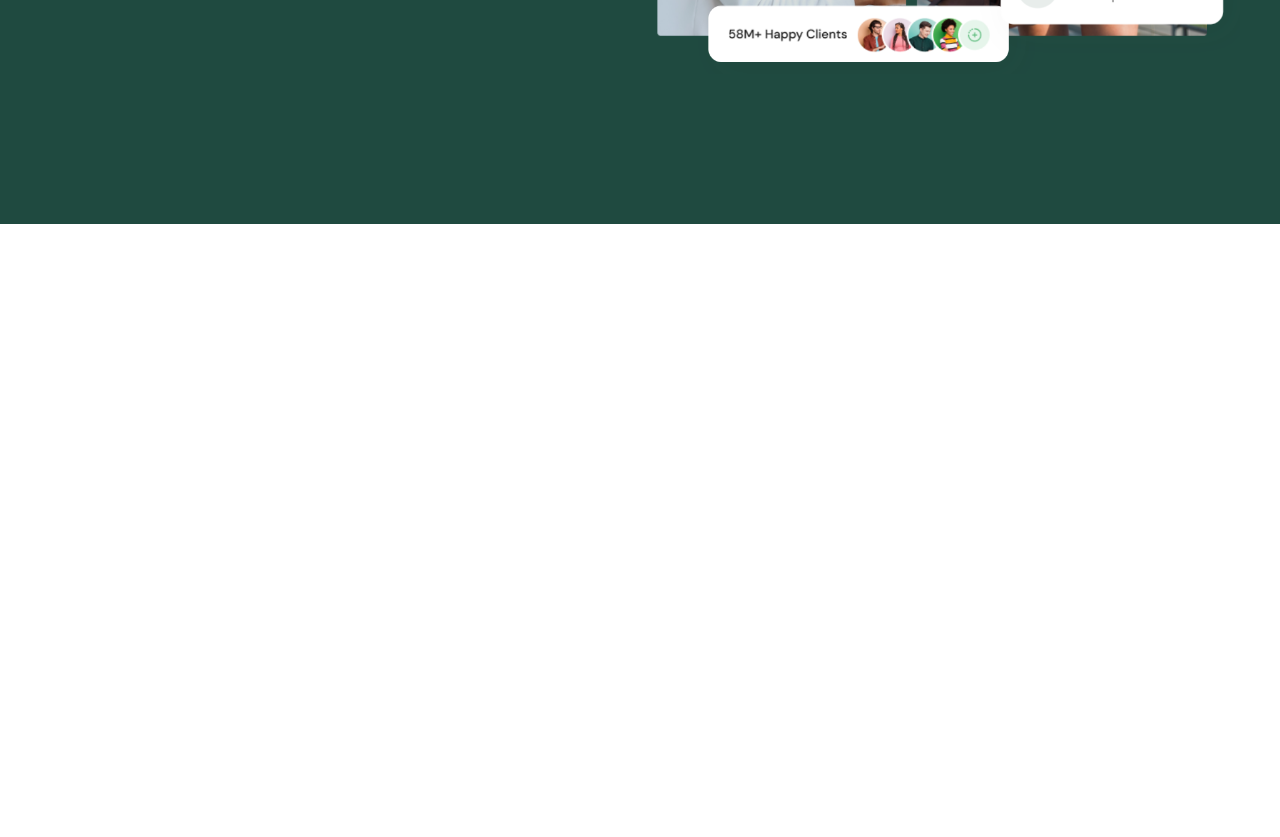
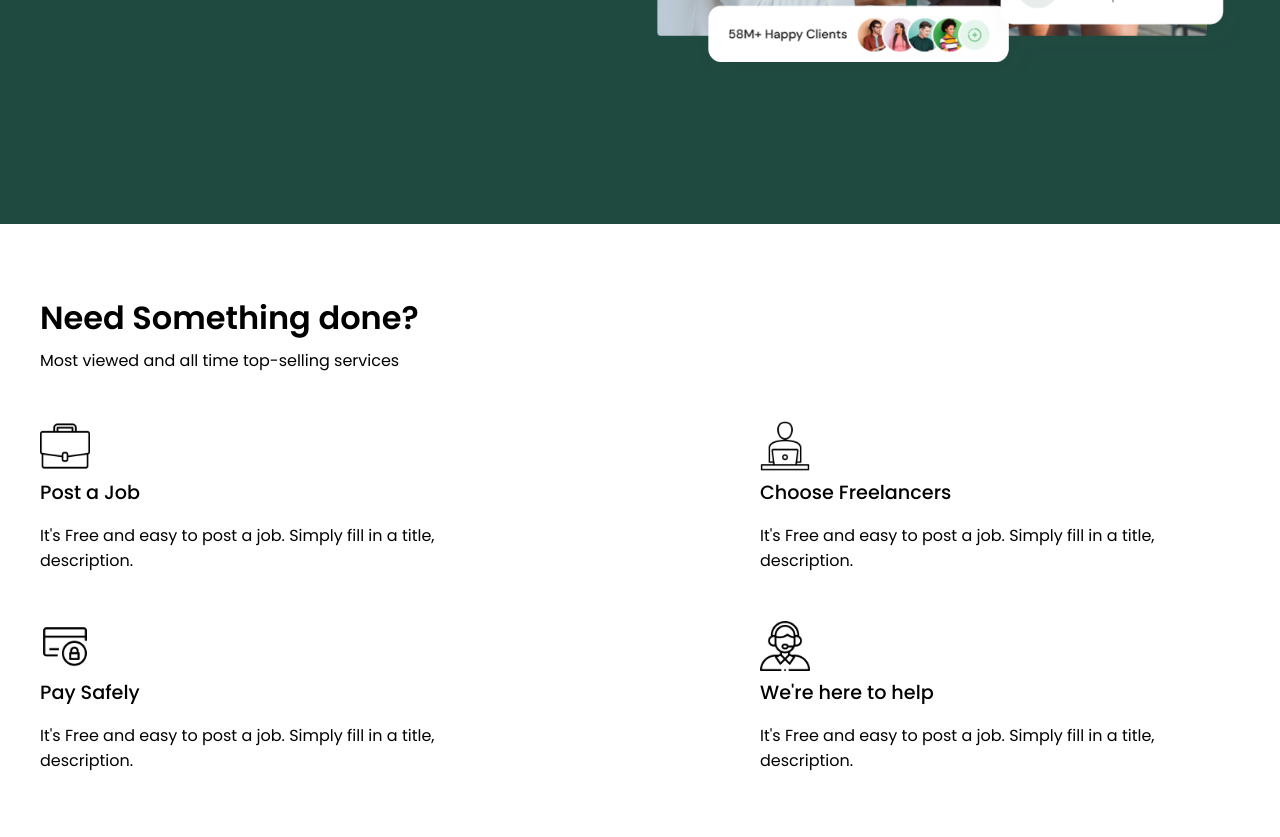
Before and after one commit to BharathTR5/CODSOFT-Job-Board-Task2, a plain HTML site: page index.html in a window 1280 px wide. Shown: the part 576-1413 px from the top of the page. Before the commit the page ends 800 px from the top, so only its background shows below. Drawn offline with nearby package versions, Linux system fonts and the light colour scheme.

Commit message:
Created Features Section

```diff
--- a/index.html
+++ b/index.html
@@ -22,6 +22,7 @@
   </nav>
 </header>
 
+<!-- Hero Section -->
 <section class="hero">
   <div class="hero-box obj-width">
     <div class="h-left">
@@ -38,6 +39,38 @@
   </div>
 </section>
 
+
+<!--Features Section -->
+ <section class="features sec-space obj-width" id="">
+  <h2>Need Something done?</h2>
+  <p>Most viewed and all time top-selling services</p>
+  <div class="fe-box">
+    <div>
+      <img src="Images/fe 1.png" alt="">
+      <h3>Post a Job</h3>
+      <p>It's Free and easy to post a job. Simply fill in a title, description.</p>
+    </div>
+
+    <div>
+     <img src="Images/fe 2.png" alt="">
+     <h3>Choose Freelancers</h3>
+     <p>It's Free and easy to post a job. Simply fill in a title, description.</p>
+    </div>
+
+    <div>
+      <img src="Images/fe 3.png" alt="">
+      <h3>Pay Safely</h3>
+      <p>It's Free and easy to post a job. Simply fill in a title, description.</p>
+    </div>
+
+    <div>
+      <img src="Images/fe 4.png" alt="">
+      <h3>We're here to help</h3>
+      <p>It's Free and easy to post a job. Simply fill in a title, description.</p>
+    </div>
+  </div>
+ </section>
+
   <script src="script.js"></script>
 </body>
 </html>
--- a/styles.css
+++ b/styles.css
@@ -64,6 +64,7 @@ header{
       color: white;
       font-size: 1.3rem;
       margin-left: 2rem;
+      cursor: pointer;
     }
     button{
       width: 5rem;
@@ -73,6 +74,7 @@ header{
       font-size: 1.2rem;
       margin-left: 2rem;
       padding: 3px 10px;
+      cursor: pointer;
     }
   }
 
@@ -190,3 +192,21 @@ header{
     width: 100%;
   }
 }
+
+/* Features Section */
+.features .fe-box{
+  display: flex;
+  justify-content: space-between;
+  align-items: center;
+  flex-wrap: wrap;
+}
+.features .fe-box div{
+  width: 200px;
+}
+.features .fe-box img{
+  width: 50px;
+  margin-top: 3rem;
+}
+.features .fe-box div {
+  width: 40%;
+}
```
